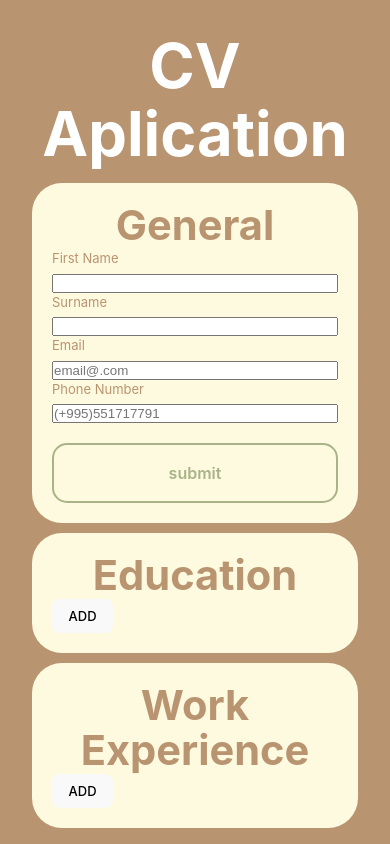
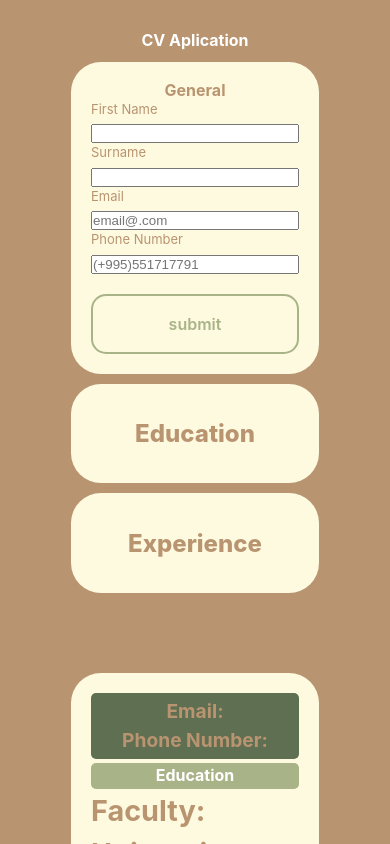
Before and after one commit to Omiadze/Cv-App, a React (Vite) app: page / in a window 390 px wide. Shown: the top 844 px of the page. Built offline with nearby package versions, Linux system fonts and the light colour scheme.

Commit message:
change experience and education btns and font-sizes

```diff
--- a/src/App.css
+++ b/src/App.css
@@ -1,5 +1,5 @@
 #root {
-  max-width: 1280px;
+  width: 80vw;
   font-size: larger;
   padding: 2rem;
 }
@@ -17,9 +17,11 @@
   color: black;
   padding: 20px;
   margin-bottom: 10px;
+  flex: 70%;
 }
 .input-container {
   margin-bottom: 20px;
+  flex: 30%;
 }
 .title {
   text-align: center;
@@ -46,6 +48,14 @@
 @media only screen and (max-width: 800px) {
   .main-container {
     flex-direction: column;
-    font-size: small;
+  }
+  .general h1,
+  .education h1,
+  .experience h1,
+  .cv h1 {
+    font-size: medium;
+  }
+  .title {
+    font-size: medium;
   }
 }
--- a/src/components/inputSide/Education/Index.jsx
+++ b/src/components/inputSide/Education/Index.jsx
@@ -1,6 +1,7 @@
 import CreateInput from "../CreateInput";
 import Submit from "../Submit";
 import { useState } from "react";
+import "./index.css";
 const Index = ({ educationState, setEducationState }) => {
   console.log(educationState);
   const [visible, setVisible] = useState(false);
@@ -17,13 +18,13 @@ const Index = ({ educationState, setEducationState }) => {
   if (!visible) {
     return (
       <div>
-        <h1>Education</h1>
         <button
+          className="edu-btn"
           onClick={() => {
             setVisible(true);
           }}
         >
-          ADD
+          Education
         </button>
       </div>
     );
@@ -31,7 +32,14 @@ const Index = ({ educationState, setEducationState }) => {
     return (
       <div>
         <form action="">
-          <h1>Education</h1>
+          <button
+            className="edu-btn"
+            onClick={() => {
+              setVisible(false);
+            }}
+          >
+            Education
+          </button>
           <CreateInput
             name="University:"
             type="text"
--- /dev/null
+++ b/src/components/inputSide/Education/index.css
@@ -0,0 +1,13 @@
+.edu-btn {
+  text-decoration: none;
+  width: 100%;
+  background-color: #fefae0;
+  font-size: x-large;
+  font-weight: 800;
+  color: #b99470;
+  text-align: center;
+}
+.edu-btn:hover,
+.edu-btn:active {
+  background-color: #faf1e4;
+}
--- a/src/components/inputSide/Experience/Index.jsx
+++ b/src/components/inputSide/Experience/Index.jsx
@@ -1,6 +1,8 @@
 import CreateInput from "../CreateInput";
 import Submit from "../Submit";
 import { useState } from "react";
+import "./index.css";
+
 const Index = ({ experienceState, setExperienceState }) => {
   const [visible, setVisible] = useState(false);
   const onChange = (e) => {
@@ -15,13 +17,13 @@ const Index = ({ experienceState, setExperienceState }) => {
   if (!visible) {
     return (
       <div>
-        <h1>Work Experience</h1>
         <button
+          className="exp-btn"
           onClick={() => {
             setVisible(true);
           }}
         >
-          ADD
+          Experience
         </button>
       </div>
     );
@@ -29,7 +31,14 @@ const Index = ({ experienceState, setExperienceState }) => {
     return (
       <div>
         <form action="">
-          <h1>Work Experience</h1>
+          <button
+            className="exp-btn"
+            onClick={() => {
+              setVisible(false);
+            }}
+          >
+            Experience
+          </button>
           <CreateInput
             name="Company:"
             type="text"
--- /dev/null
+++ b/src/components/inputSide/Experience/index.css
@@ -0,0 +1,13 @@
+.exp-btn {
+  text-decoration: none;
+  width: 100%;
+  background-color: #fefae0;
+  font-size: x-large;
+  font-weight: 800;
+  color: #b99470;
+  text-align: center;
+}
+.exp-btn:hover,
+.exp-btn:active {
+  background-color: #faf1e4;
+}
```
